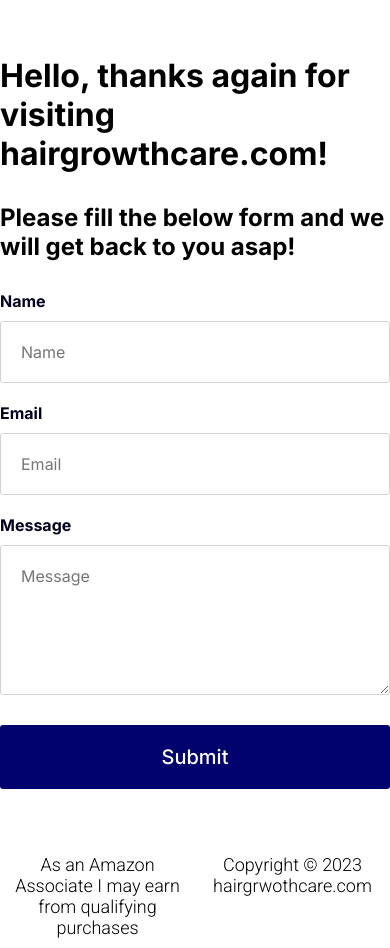
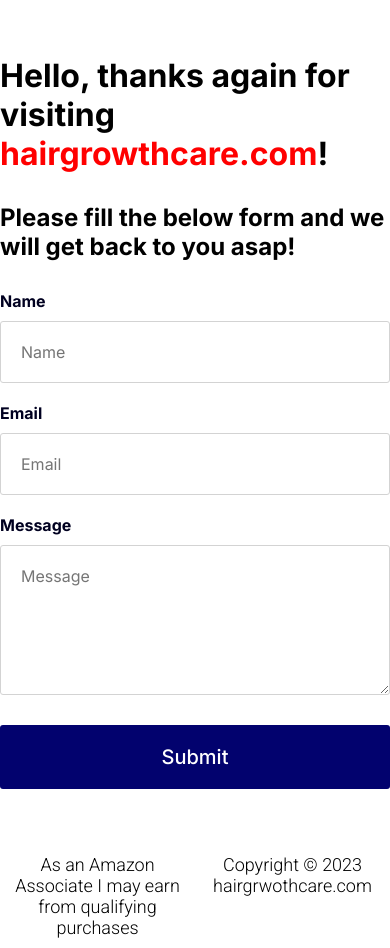
Before and after one commit to tsarg88/hairgrowthcare, a React (Create React App) app in the folder hairgrowthcare/: page /contact in a window 390 px wide. Built offline with nearby package versions, Linux system fonts and the light colour scheme; a web font is replaced by a local one.

Commit message:
added greeting and mobile support to contact page

```diff
--- a/hairgrowthcare/src/Contact/Contact.css
+++ b/hairgrowthcare/src/Contact/Contact.css
@@ -34,6 +34,10 @@ button {
   .form > textarea {
     max-width: 100%;
   }
+}
+
+#siteName {
+  color: red;
 }
 
 /* Contact.js */
--- a/hairgrowthcare/src/Contact/Contact.js
+++ b/hairgrowthcare/src/Contact/Contact.js
@@ -6,12 +6,23 @@ const Contact = () => {
   const [name, setName] = useState("");
   const [email, setEmail] = useState("");
   const [message, setMessage] = useState("");
-
+  const [error, setError] = useState({}); // added
   const [loader, setLoader] = useState(false);
 
   const handleSubmit = (e) => {
     e.preventDefault();
+    // added form validation
+    if (!name) {
+      setError({ name: "Name is required" });
+    } else if (!email) {
+      setError({ email: "Email is required" });
+    } else if (!/\S+@\S+\.\S+/.test(email)) {
+      setError({ email: "Invalid email format" });
+    } else if (!message) {
+      setError({ message: "Message is required" });
+    } else {
       setLoader(true);
+      setError({}); // added
 
       db.collection("contacts")
         .add({
@@ -21,7 +32,7 @@ const Contact = () => {
         })
         .then(() => {
           setLoader(false);
-        alert("Your message has been submitted👍");
+          alert("Thanks! Your message has been received!");
         })
         .catch((error) => {
           alert(error.message);
@@ -31,11 +42,14 @@ const Contact = () => {
       setName("");
       setEmail("");
       setMessage("");
+    }
   };
-
   return (
     <form className="form" onSubmit={handleSubmit}>
-      <h1>Hello, thanks again for visiting hairgrowthcare.com!</h1>
+      <h1>
+        Hello, thanks again for visiting{" "}
+        <span id="siteName">hairgrowthcare.com</span>!
+      </h1>
       <h2>Please fill the below form and we will get back to you asap!</h2>
       <label>Name</label>
       <input
@@ -43,13 +57,14 @@ const Contact = () => {
         value={name}
         onChange={(e) => setName(e.target.value)}
       />
-
+      {error.name && <p style={{ color: "red" }}>{error.name}</p>}
       <label>Email</label>
       <input
         placeholder="Email"
         value={email}
         onChange={(e) => setEmail(e.target.value)}
       />
+      {error.email && <p style={{ color: "red" }}>{error.email}</p>}
 
       <label>Message</label>
       <textarea
@@ -57,6 +72,7 @@ const Contact = () => {
         value={message}
         onChange={(e) => setMessage(e.target.value)}
       ></textarea>
+      {error.message && <p style={{ color: "red" }}>{error.message}</p>}
 
       <button
         type="submit"
```
Lines whose indentation alone changed are shown as unchanged.
